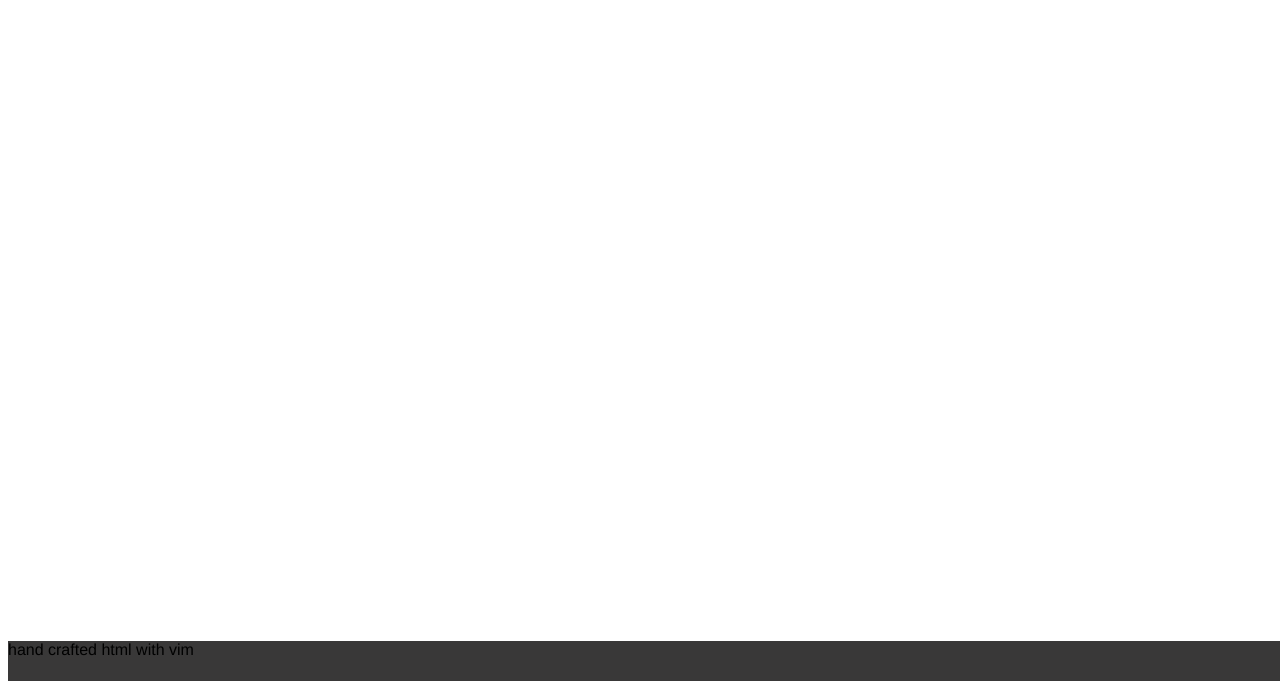
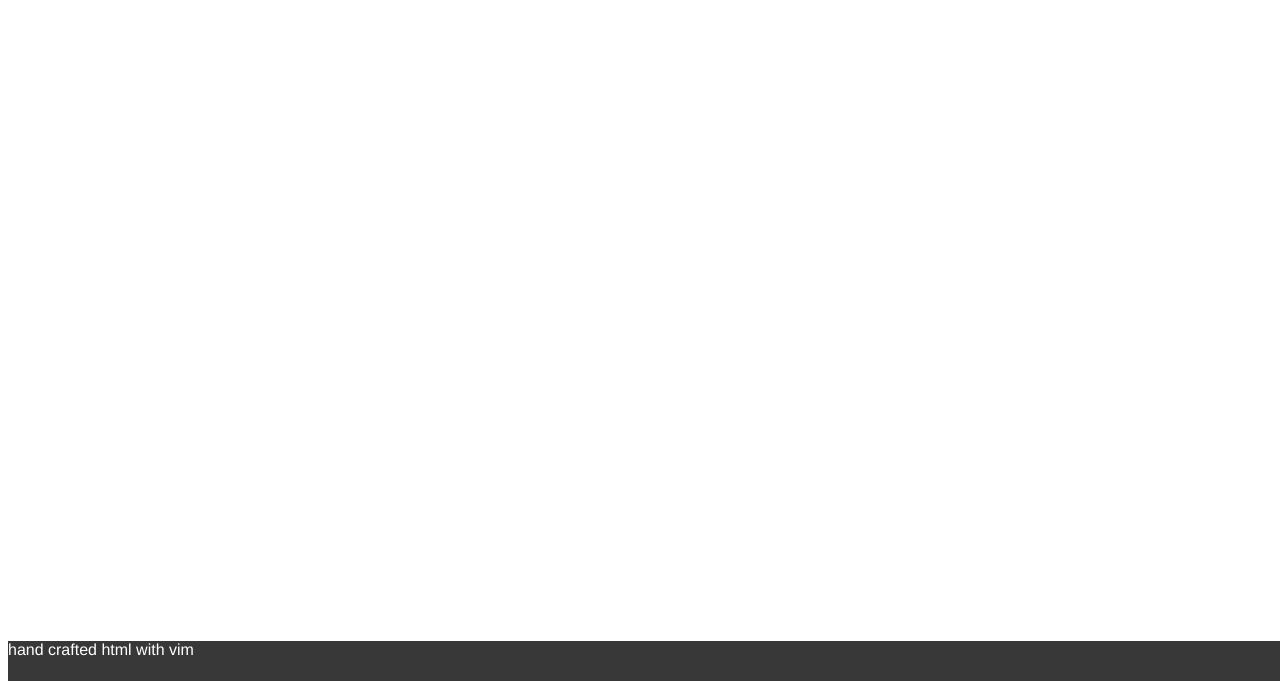
Before and after one commit to fizwit/fuzzdog, a plain HTML site: page docs/index.html in a window 1280 px wide. Shown: the part 119-800 px from the top of the page. Drawn offline with Linux system fonts and the light colour scheme.

Commit message:
Update index.html

```diff
--- a/docs/index.html
+++ b/docs/index.html
@@ -12,6 +12,8 @@
             position: fixed;
             bottom:0%;
             width:100%;
+            padding: 2px, ,2px, 8px;
+            color: #fff;
             background-color: #393838;
             opacity: 1;
         }
```
